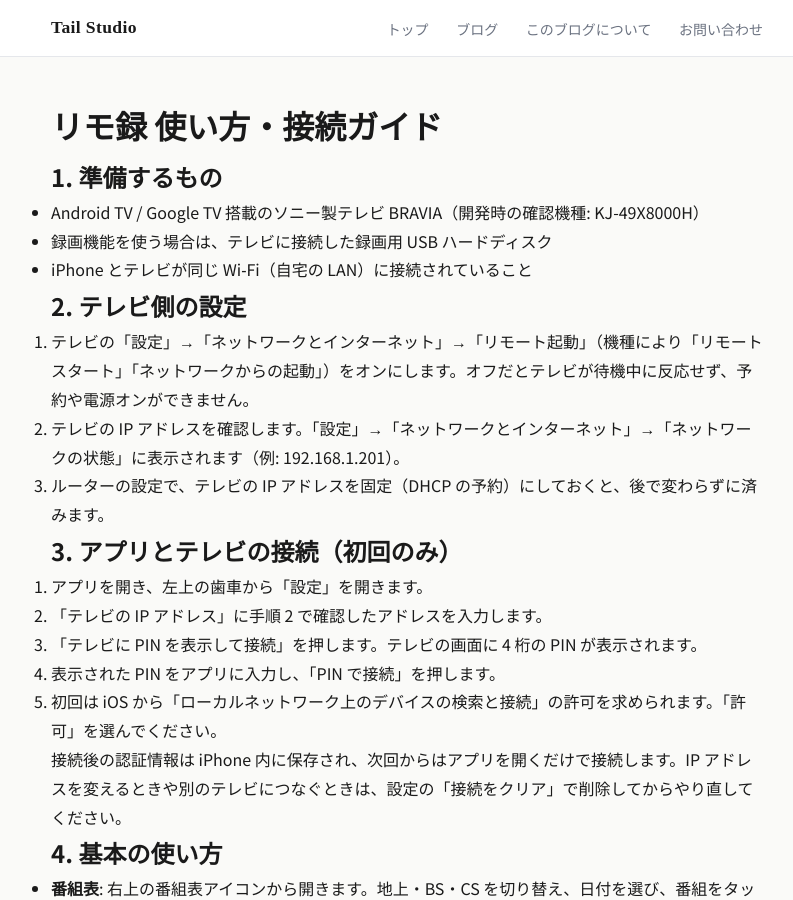
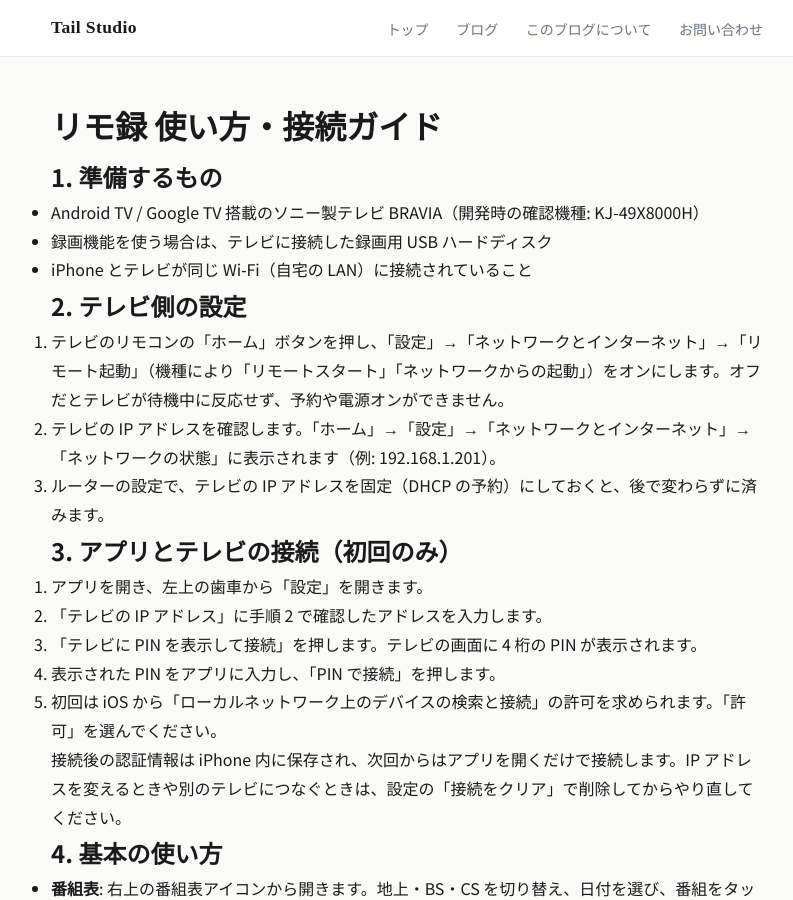
Before and after one commit to wat--/app-policies, a Jekyll site: the page built from apps/rimoroku/guide.md, in a window 1280 px wide and 900 px high. Shown: the whole window, without its empty margins (233-1026 px from the left). Built offline with Jekyll 4.4.1, drawn with Linux system fonts in a browser that asks for light colours.

Commit message:
リモ録ガイド: テレビ側設定の入口を「ホーム」→「設定」に修正
Co-Authored-By: Claude Fable 5.1 <noreply@anthropic.com>

```diff
--- a/apps/rimoroku/guide.md
+++ b/apps/rimoroku/guide.md
@@ -13,8 +13,8 @@ title: リモ録 使い方・接続ガイド
 
 ## 2. テレビ側の設定
 
-1. テレビの「設定」→「ネットワークとインターネット」→「リモート起動」（機種により「リモートスタート」「ネットワークからの起動」）をオンにします。オフだとテレビが待機中に反応せず、予約や電源オンができません。
-2. テレビの IP アドレスを確認します。「設定」→「ネットワークとインターネット」→「ネットワークの状態」に表示されます（例: 192.168.1.201）。
+1. テレビのリモコンの「ホーム」ボタンを押し、「設定」→「ネットワークとインターネット」→「リモート起動」（機種により「リモートスタート」「ネットワークからの起動」）をオンにします。オフだとテレビが待機中に反応せず、予約や電源オンができません。
+2. テレビの IP アドレスを確認します。「ホーム」→「設定」→「ネットワークとインターネット」→「ネットワークの状態」に表示されます（例: 192.168.1.201）。
 3. ルーターの設定で、テレビの IP アドレスを固定（DHCP の予約）にしておくと、後で変わらずに済みます。
 
 ## 3. アプリとテレビの接続（初回のみ）
```
